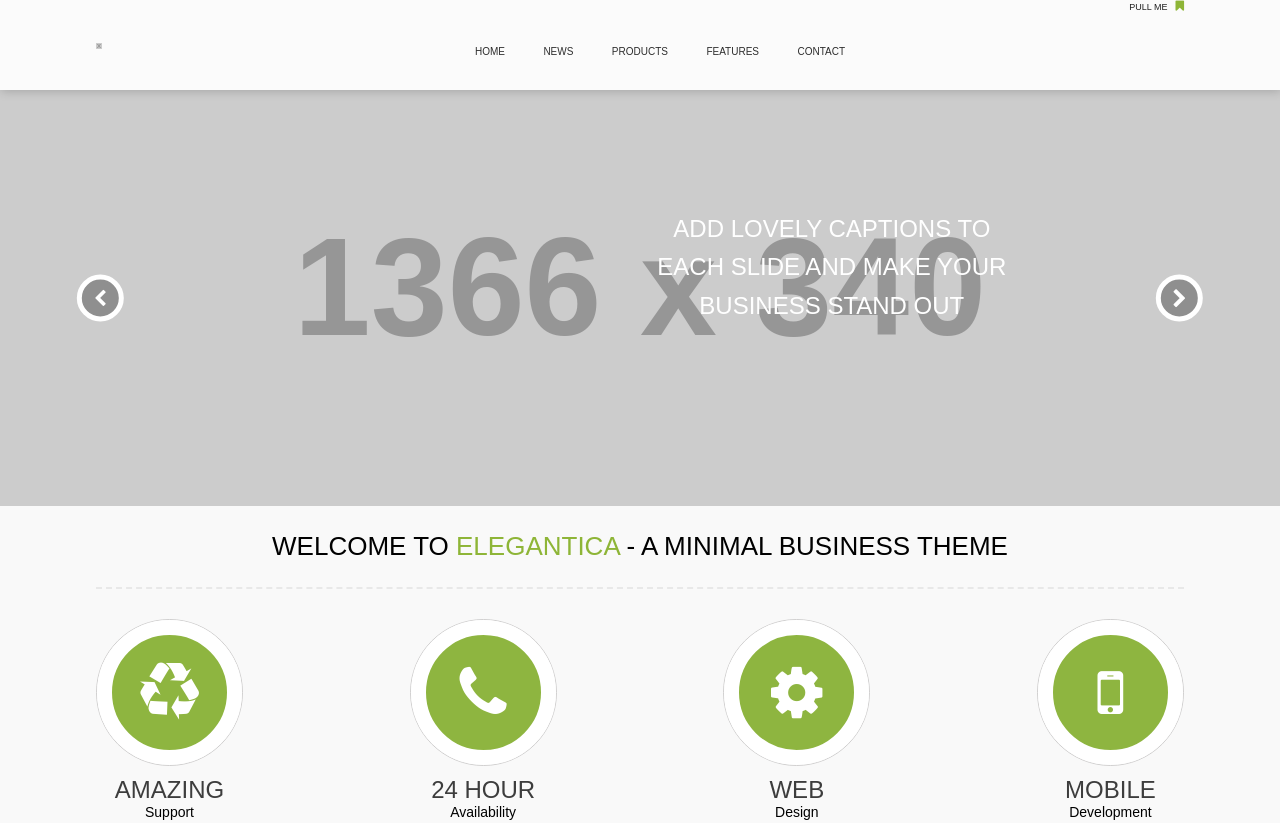
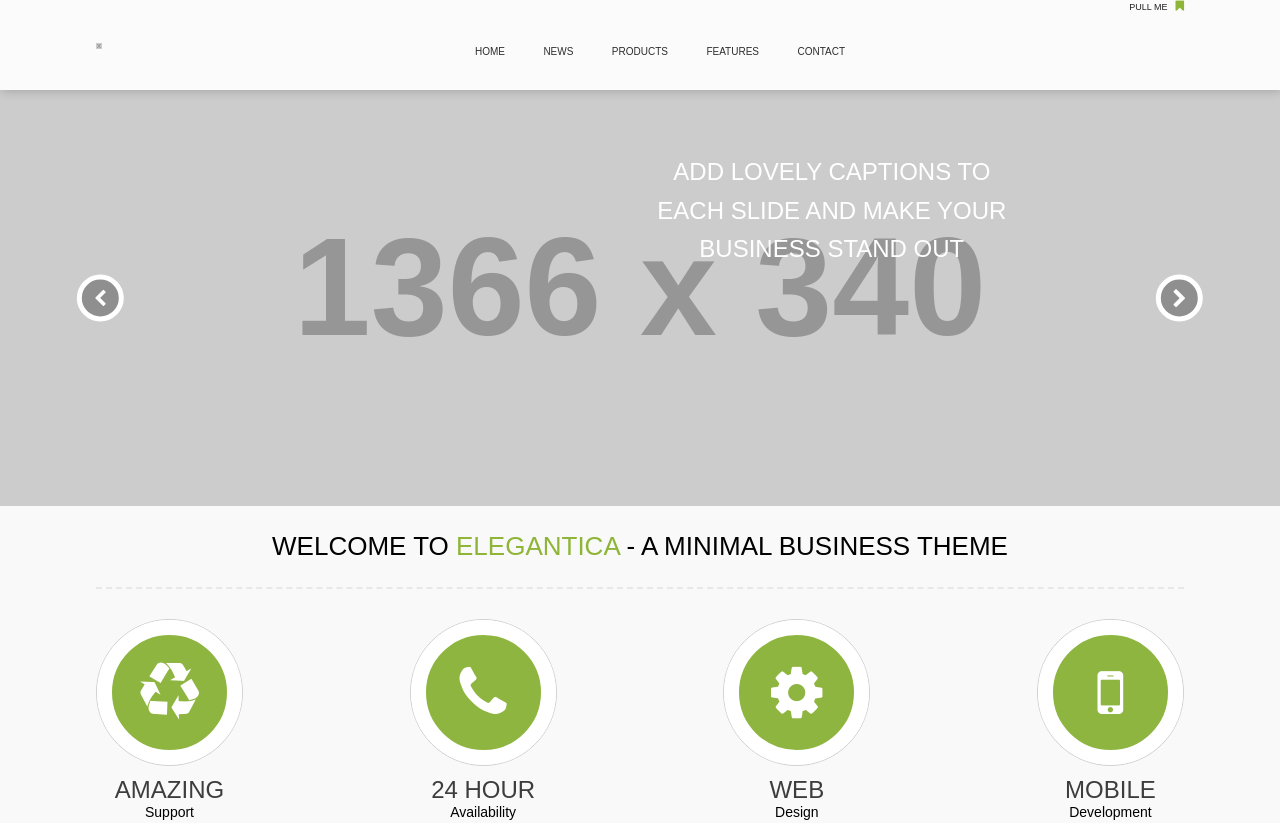
Before and after one commit to junedkaxioned/GraphicsUmberalla, a plain HTML site: page index.html in a window 1280 px wide. Shown: the top 823 px of the page. Drawn offline with Linux system fonts and the light colour scheme; placeholder pictures from the web are drawn by us.

Commit message:
CSS Changes

```diff
--- a/assets/css/style.css
+++ b/assets/css/style.css
@@ -210,7 +210,7 @@ header .wrapper {
   max-width: 350px;
   padding: 30px;
   position: absolute;
-  top: 90px;
+  top: 8%;
   right: 19%;
   color: #fff;
   font-size: 24px;
```
